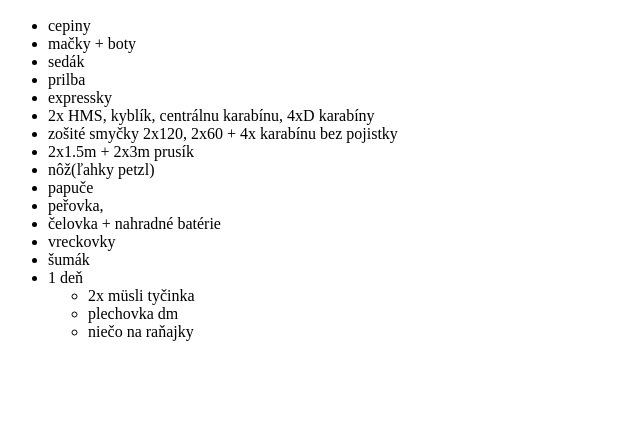
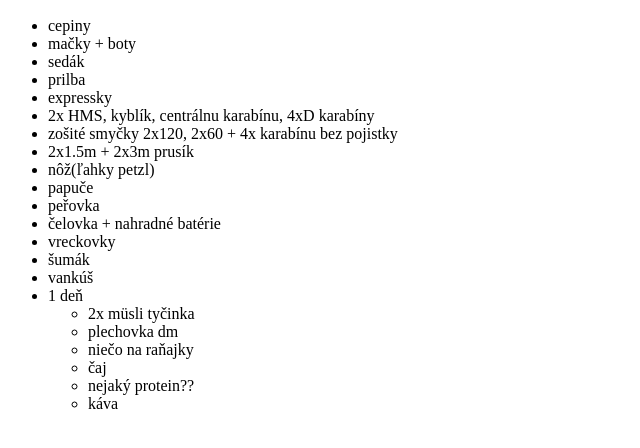
Before and after one commit to stefanbartos/my-home, an Eleventy site: page src/zoznamy.md in a window 1280 px wide. Shown: the part 96-544 px from the top of the page, without its empty margins (0-640 px from the left). Built offline with nearby package versions, Linux system fonts and the light colour scheme; Eleventy itself is replaced by a stand-in of ours; files that its build step writes are made by us from their sources.

Commit message:
added more drytool list with car accomodation

```diff
--- a/src/zoznamy.md
+++ b/src/zoznamy.md
@@ -11,11 +11,15 @@
 - 2x1.5m + 2x3m prusík
 - nôž(ľahky petzl)
 - papuče
-- peřovka,
+- peřovka
 - čelovka + nahradné batérie
 - vreckovky
 - šumák
+- vankúš
 - 1 deň
   - 2x müsli tyčinka
   - plechovka dm
   - niečo na raňajky
+  - čaj
+  - nejaký protein??
+  - káva
```
